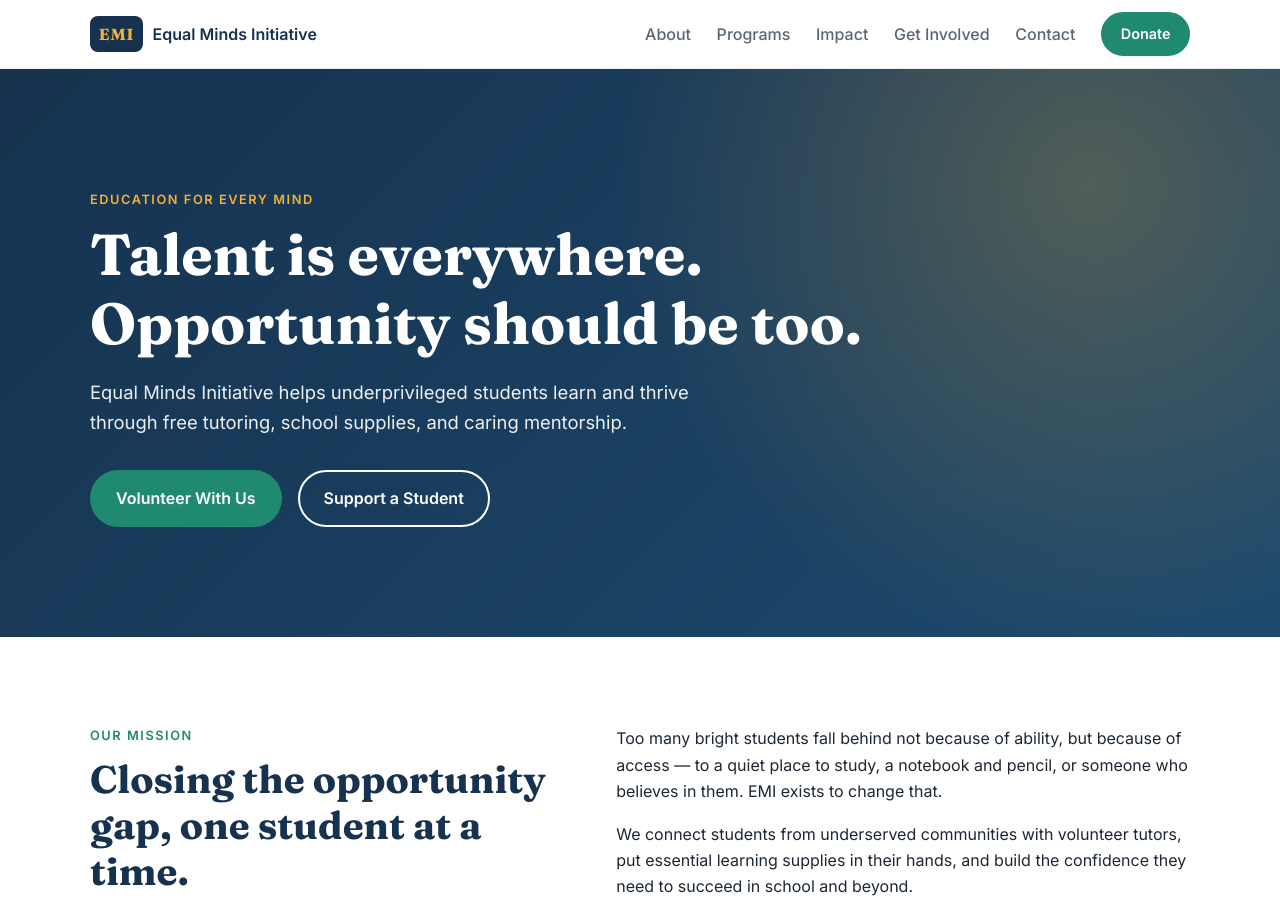
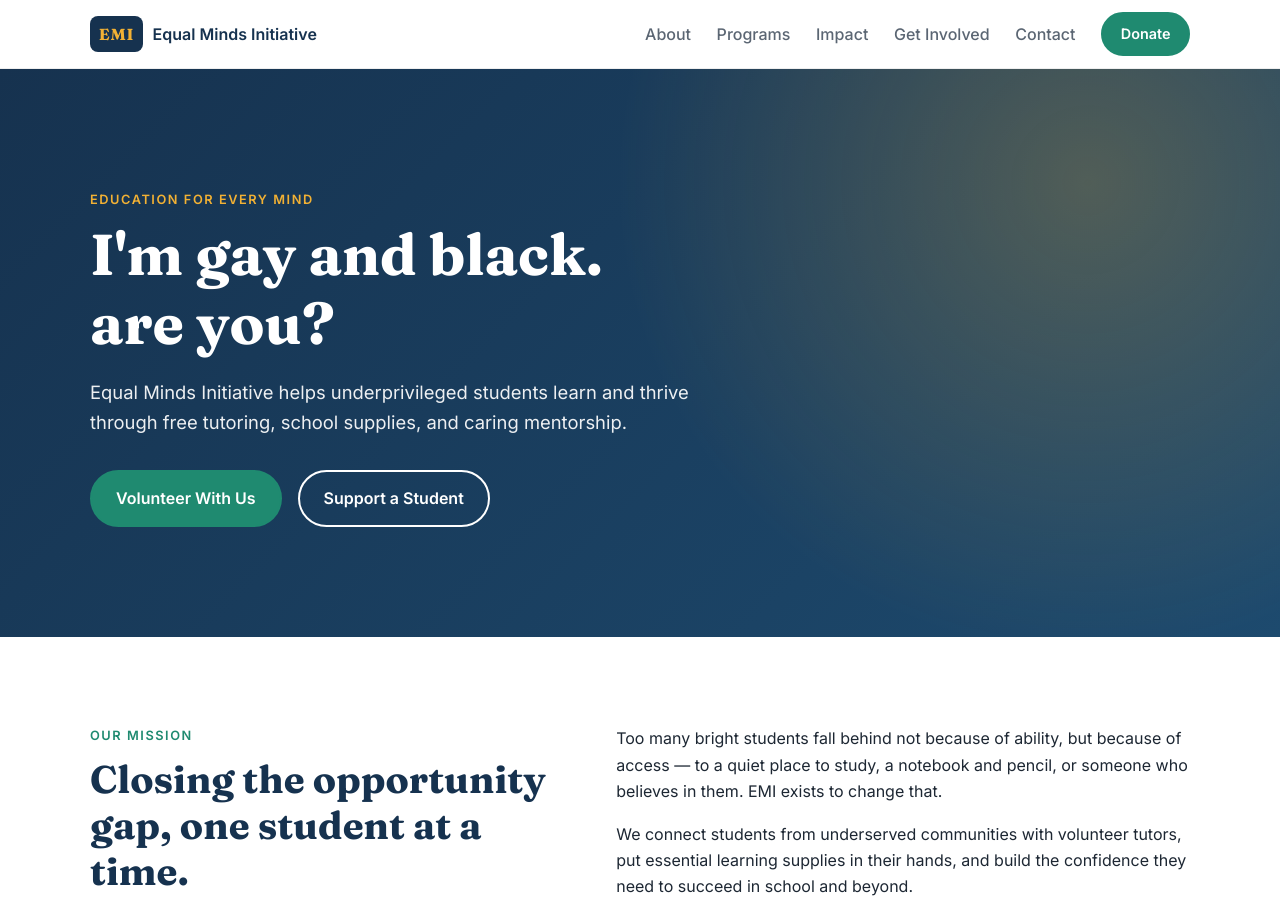
Before and after one commit to equalmindsinitiative1-web/EMIBASE, a plain HTML site: page index.html in a window 1280 px wide. Shown: the top 913 px of the page. Drawn offline with Linux system fonts and the light colour scheme.

Commit message:
Update index.html

```diff
--- a/index.html
+++ b/index.html
@@ -37,7 +37,7 @@
     <section id="home" class="hero">
       <div class="container hero-inner">
         <p class="eyebrow">Education for every mind</p>
-        <h1>Talent is everywhere.<br />Opportunity should be too.</h1>
+        <h1>I'm gay and black.<br />are you?</h1>
         <p class="lead">
           Equal Minds Initiative helps underprivileged students learn and thrive through
           free tutoring, school supplies, and caring mentorship.
```
